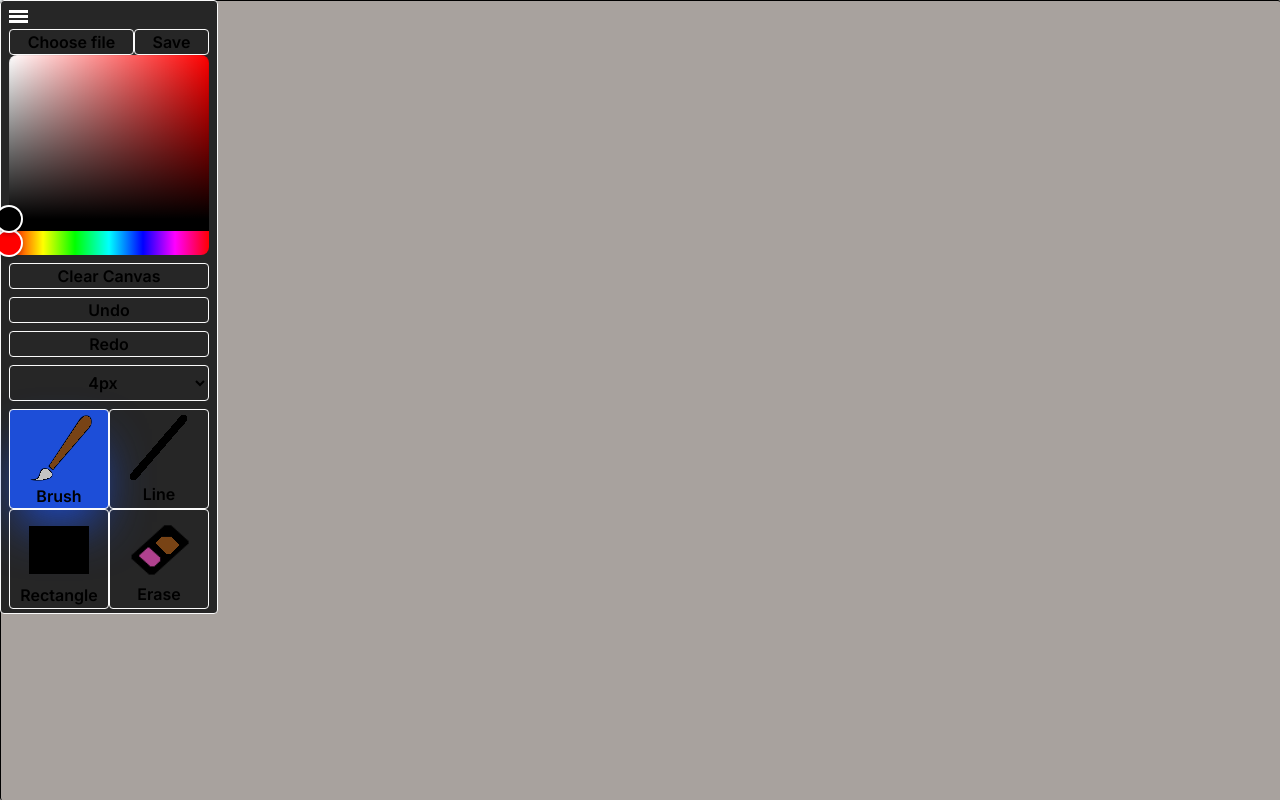
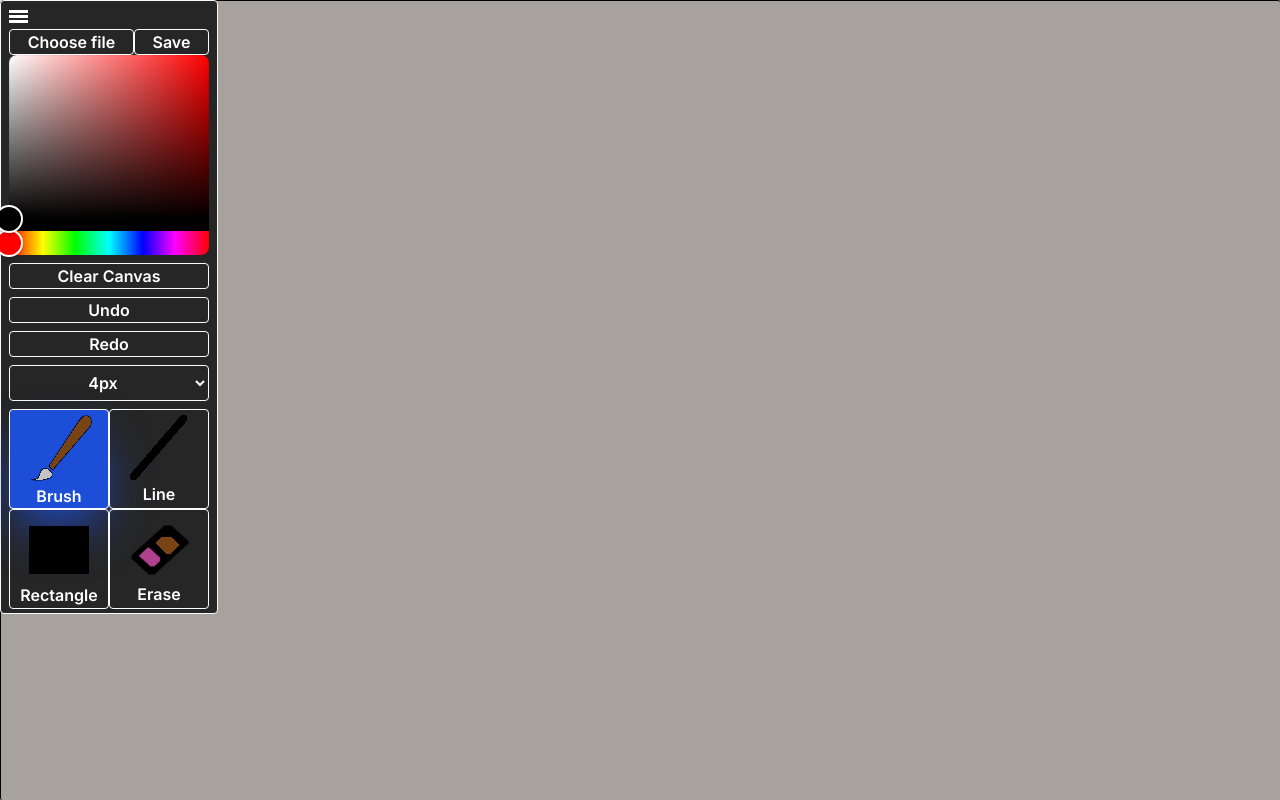
Before and after one commit to tedtb23/basicpaint, a Next.js app: page / in a window 1280 px wide. Built offline with nearby package versions, Linux system fonts and the light colour scheme.

Commit message:
update text color

```diff
--- a/src/app/components/CanvasButton.tsx
+++ b/src/app/components/CanvasButton.tsx
@@ -23,7 +23,7 @@ const CanvasButton = ({
   handleClick,
   buttonRef
 }: buttonProps) => {
-  style += " text-center text-white-700 font-semibold"
+  style += " text-center text-white font-semibold"
   + " hover:bg-blue-500 hover:-translate-y-1"
   + " rounded border border-zinc-50 transition duration-150 ease-in-out transform";
 
--- a/src/app/components/CanvasInput.tsx
+++ b/src/app/components/CanvasInput.tsx
@@ -19,7 +19,7 @@ const CanvasInput = ({
     style,
     inputRef}: CanvasInputProps) => {
 
-    style += " text-center text-white-700 font-semibold"
+    style += " text-center text-white font-semibold"
     + " hover:bg-blue-500 hover:-translate-y-1 hover:scale-100"
     + " rounded border border-zinc-50 transition duration-150 ease-in-out transform";
 
--- a/src/app/components/CanvasSave.tsx
+++ b/src/app/components/CanvasSave.tsx
@@ -20,7 +20,7 @@ const CanvasSave = ({
   linkRef,
   download
 }: buttonProps) => {
-  style += " text-center text-white-700 font-semibold"
+  style += " text-center text-white font-semibold"
   + " hover:bg-blue-500 hover:-translate-y-1 hover:scale-100"
   + " rounded border border-zinc-50 transition duration-150 ease-in-out transform";
 
--- a/src/app/components/CanvasSelect.tsx
+++ b/src/app/components/CanvasSelect.tsx
@@ -24,7 +24,7 @@ const CanvasSelect = ({
     handleChangeItem,
     selectRef}: CanvasSelectProps) => {
 
-    style += " py-1.5 bg-neutral-800 text-center text-white-700 font-semibold"
+    style += " py-1.5 bg-neutral-800 text-center text-white font-semibold"
     + " hover:bg-blue-500 hover:-translate-y-1 hover:scale-105"
     + " rounded border border-zinc-50 transition duration-150 ease-in-out transform";
 
--- a/src/app/getDrawTypeStyles.ts
+++ b/src/app/getDrawTypeStyles.ts
@@ -9,11 +9,12 @@
  */
 const getDrawTypeStyles = (drawType: string) => {
 
-    const activeDrawStyle = "bg-blue-700 shadow-2xl shadow-blue-700 hover:scale-100";
-    let brushStyle: string = "hover:scale-100";
-    let lineStyle: string = "hover:scale-100";
-    let rectStyle: string = "hover:scale-100";
-    let eraseStyle: string = "hover:scale-100";
+    const baseStyle = " hover: scale-100 "
+    const activeDrawStyle = "bg-blue-700 shadow-2xl shadow-blue-700" + baseStyle;
+    let brushStyle: string = baseStyle;
+    let lineStyle: string = baseStyle;
+    let rectStyle: string = baseStyle;
+    let eraseStyle: string = baseStyle;
 
     switch(drawType) {
         case "Brush":
```
